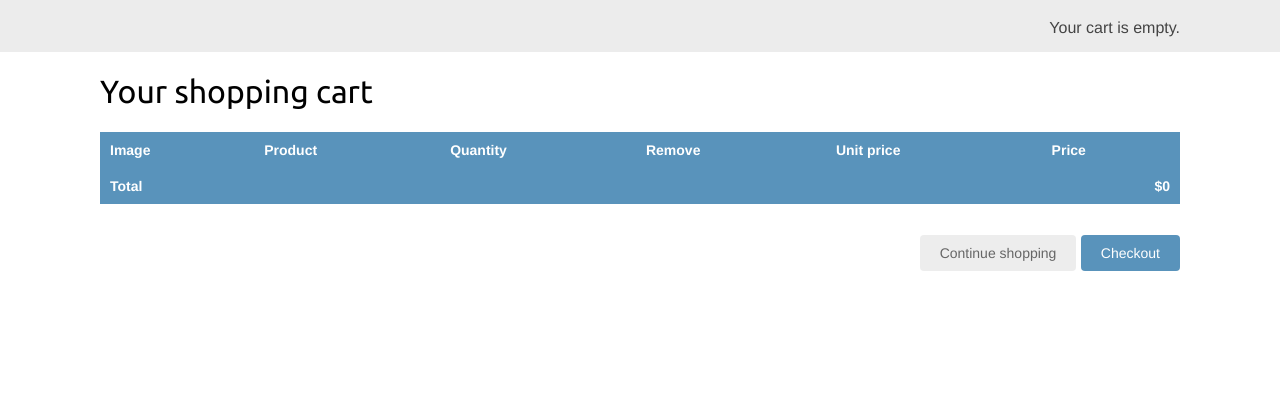
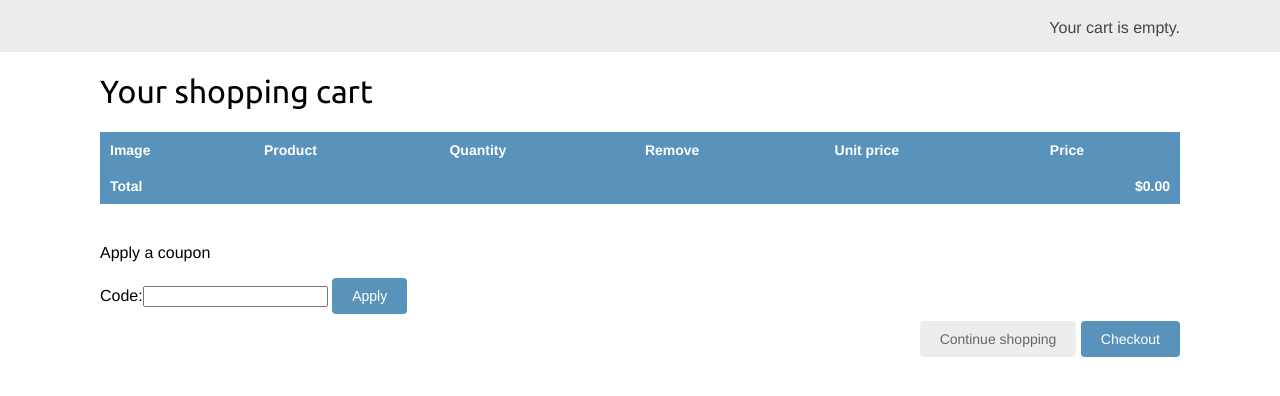
Before and after one commit to LearnWithJeff10/ecom, a Django app: page /cart/ in a window 1280 px wide. Shown: the part 46-442 px from the top of the page. Run offline with Django 3.2, Linux system fonts and the light colour scheme; parts of the project's set-up code (start-up, migrations or seed data) failed here and were passed over.

Commit message:
Applying a coupon to the shopping cart

```diff
--- a/cart/cart.py
+++ b/cart/cart.py
@@ -1,9 +1,19 @@
 from decimal import Decimal
 from django.conf import settings
 from shop.models import Product
-
+from coupons.models import Coupon
 
 class Cart(object):
+
+    @property
+    def coupon(self):
+        if self.coupon_id:
+            try:
+                return Coupon.objects.get(id=self.coupon_id)
+            except Coupon.DoesNotExist:
+                pass
+            return None
+
 
     def __init__(self, request):
         """
@@ -15,6 +25,7 @@ class Cart(object):
             # save an empty cart in the session
             cart = self.session[settings.CART_SESSION_ID] = {}
         self.cart = cart
+        self.coupon_id = self.session.get('coupon_id')
 
     def __iter__(self):
         """
@@ -74,3 +85,11 @@ class Cart(object):
 
     def get_total_price(self):
         return sum(Decimal(item['price']) * item['quantity'] for item in self.cart.values())
+
+    def get_discount(self):
+        if self.coupon:
+            return self.coupon.discount / Decimal(100) * self.get_total_price()
+        return Decimal(0)
+
+    def get_total_price_after_discount(self):
+        return self.get_total_price() - self.get_discount()
--- a/cart/templates/cart/detail.html
+++ b/cart/templates/cart/detail.html
@@ -49,13 +49,38 @@ Your shopping cart
     </tr>
     {% endwith %}
     {% endfor %}
-    <tr class="total">
-      <td>Total</td>
+    {% if cart.coupon %}
+    <tr class="subtotal">
+      <td>Subtotal</td>
       <td colspan="4"></td>
-      <td class="num">${{ cart.get_total_price }}</td>
+      <td class="num">${{ cart.get_total_price|floatformat:2 }}</td>
     </tr>
+    <tr>
+      <td>
+        "{{ cart.coupon.code }}" coupon
+        ({{ cart.coupon.discount }}% off)
+      </td>
+      <td colspan="4"></td>
+      <td class="num neg">
+        - ${{ cart.get_discount|floatformat:2 }}
+      </td>
+    </tr>
+  {% endif %}
+  <tr class="total">
+    <td>Total</td>
+    <td colspan="4"></td>
+    <td class="num">
+      ${{ cart.get_total_price_after_discount|floatformat:2 }}
+    </td>
+  </tr>
   </tbody>
 </table>
+<p>Apply a coupon</p>
+<form action="{% url "coupons:apply" %}" method="post"
+  {{ coupon_apply_form }}
+  <input type="submit" value="Apply">
+  {% csrf_token %}
+</form>
 <p class="text-right">
   <a href="{% url "shop:product_list" %}" class="button
     light">Continue shopping</a>
--- a/cart/views.py
+++ b/cart/views.py
@@ -1,8 +1,10 @@
+from coupons.views import coupon_apply
 from django.shortcuts import render, redirect, get_object_or_404
 from django.views.decorators.http import require_POST
 from shop.models import Product
 from .cart import Cart
 from .forms import CartAddProductForm
+from coupons.forms import CouponApplyForm
 
 
 @require_POST
@@ -33,4 +35,9 @@ def cart_detail(request):
             'quantity': item['quantity'],
             'override': True
         })
-    return render(request, 'cart/detail.html', {'cart': cart})
+    coupon_apply_form = CouponApplyForm()
+    return render(request,
+                    'cart/detail.html',
+                    {'cart': cart,
+                     'coupon_apply_form': coupon_apply_form
+                    })
--- /dev/null
+++ b/coupons/forms.py
@@ -0,0 +1,5 @@
+from django import forms
+
+
+class CouponApplyForm(forms.Form):
+    code = forms.CharField()
--- /dev/null
+++ b/coupons/urls.py
@@ -0,0 +1,8 @@
+from django.urls import path
+from . import views
+
+app_name = 'coupons'
+
+urlpatterns = [
+    path('apply/', views.coupon_apply, name='apply'),
+]
--- a/myshop/urls.py
+++ b/myshop/urls.py
@@ -23,6 +23,7 @@ urlpatterns = [
     path('cart/', include('cart.urls', namespace='cart')),
     path('orders/', include('orders.urls', namespace='orders')),
     path('payment/', include('payment.urls', namespace='payment')),
+    path('coupons/', include('coupons.urls', namespace='coupons')),
     path('', include('shop.urls', namespace='shop'))
 ]
 if settings.DEBUG:
```
Also changed, not shown: coupons/views.py (+21 -2 lines), orders/templates/orders/order/create.html (+8 -2 lines).
